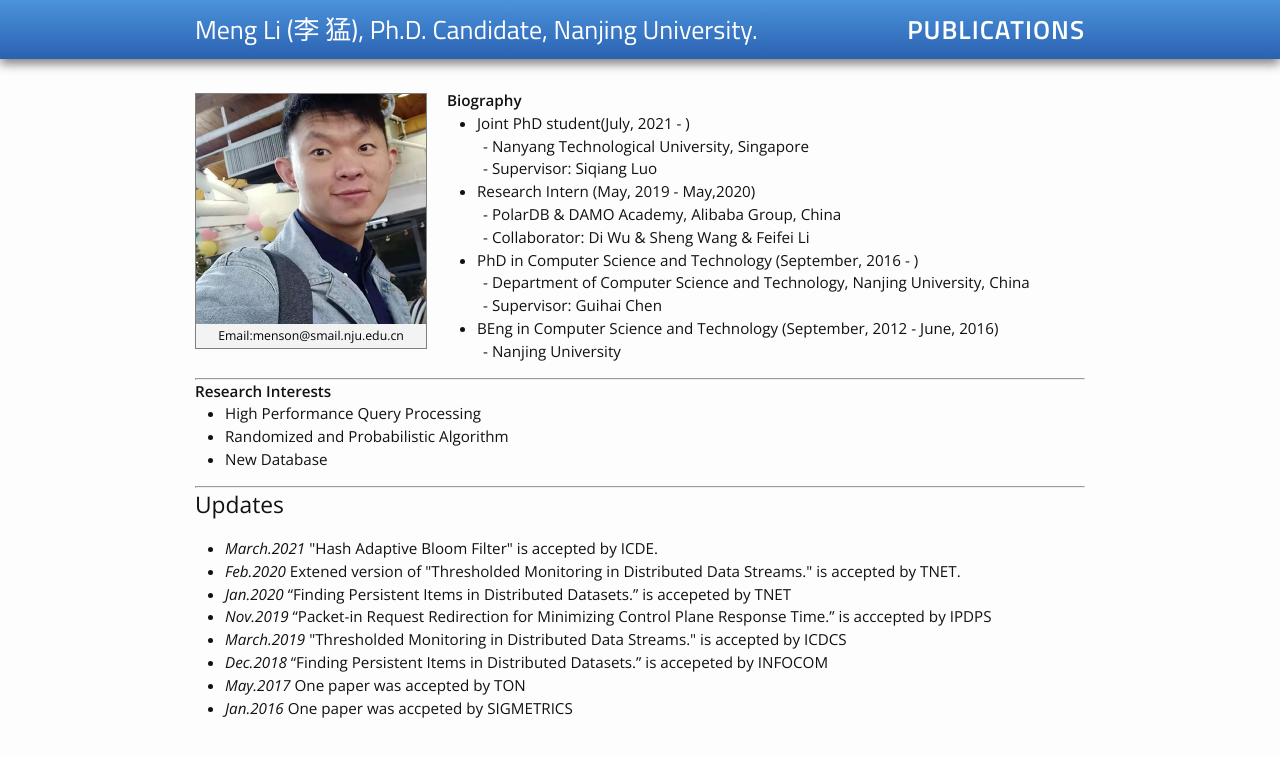
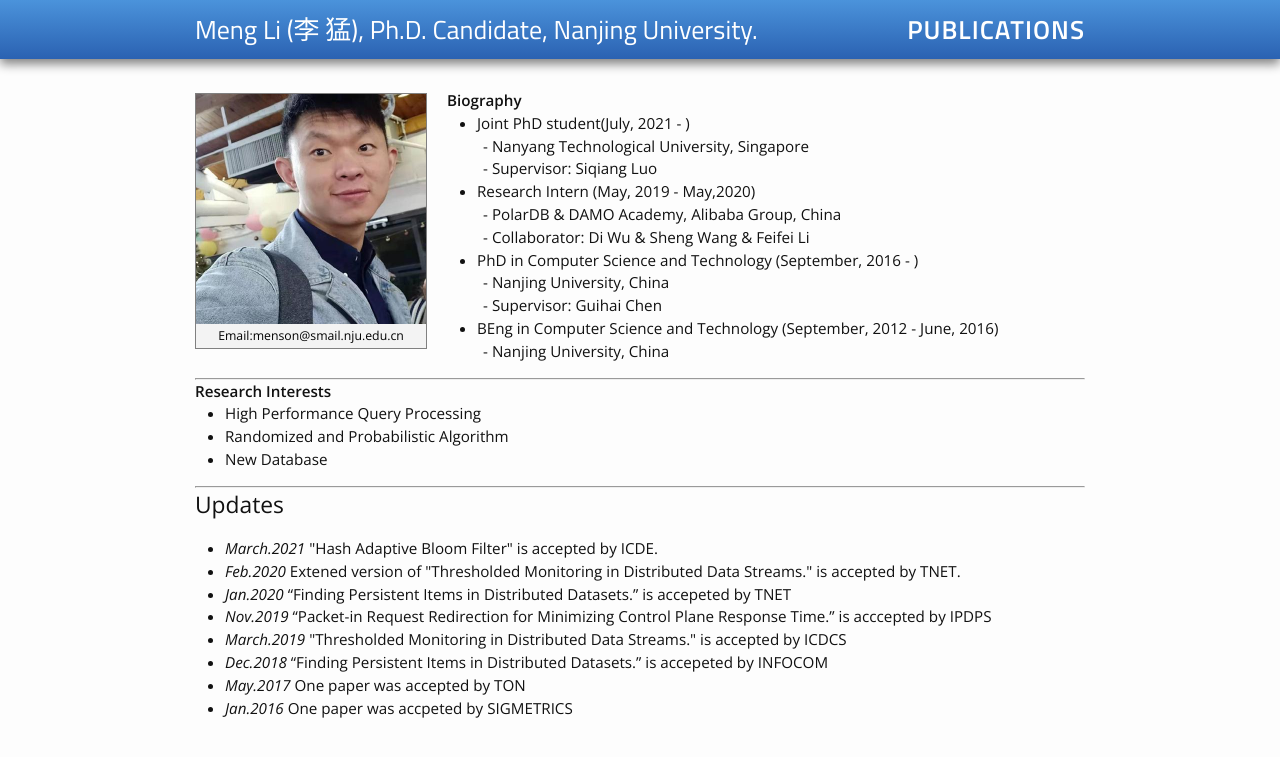
Before and after one commit to njulimn/njulimn.github.io, a Jekyll site: the page built from index.md, in a window 1280 px wide. Shown: the top 757 px of the page. Built offline with Jekyll 4.4.1, drawn with Linux system fonts in a browser that asks for light colours.

Commit message:
add school info

```diff
--- a/index.md
+++ b/index.md
@@ -23,11 +23,11 @@ layout: default
 <span class="tab">- Collaborator: Di Wu & Sheng Wang & Feifei Li</span>
 </li>
 <li>PhD in Computer Science and Technology (September, 2016 - )<br>
-<span class="tab">- Department of Computer Science and Technology, Nanjing University, China</span>
+<span class="tab">- Nanjing University, China</span>
 <br>
 <span class="tab">- Supervisor: Guihai Chen</span></li>
 <li>BEng in Computer Science and Technology (September, 2012 - June, 2016)<br>
-<span class="tab">- Nanjing University</span></li>
+<span class="tab">- Nanjing University, China</span></li>
 </ul>
 </div>
 
```
